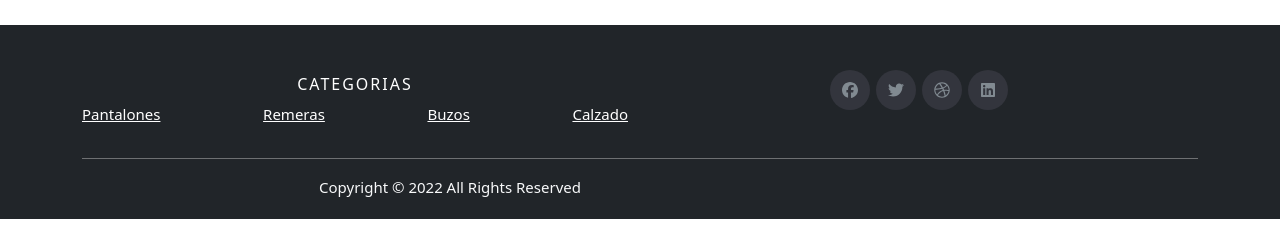
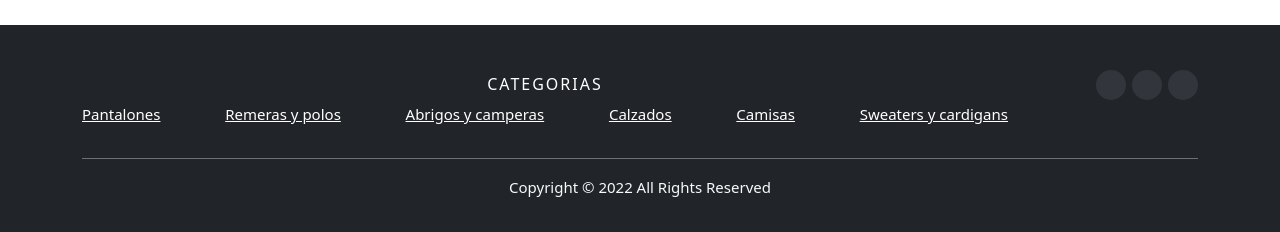
Before and after one commit to eugenia1984/reacteam, a React (Create React App) app: page / in a window 1280 px wide. Shown: the part 1251-1483 px from the top of the page. Built offline with nearby package versions, Linux system fonts and the light colour scheme.

Commit message:
modifico que tanto los links del footer como los de las redes sociales se rendericen mapeandolos

```diff
--- a/src/components/footer/Footer.jsx
+++ b/src/components/footer/Footer.jsx
@@ -1,89 +1,81 @@
 import "./footer.css";
+import { Link } from "react-router-dom";
 import { FontAwesomeIcon } from "@fortawesome/react-fontawesome";
 import {
   faTwitter,
-  faDribbble,
   faFacebook,
   faLinkedin,
 } from "@fortawesome/free-brands-svg-icons";
 
 function Footer() {
+  const categories = [
+    {
+      categoria: "Pantalones",
+      link:"pantalones"
+    },
+    {
+      categoria: "Remeras y polos",
+      link: "remeras-y-polos"
+    },
+    {
+      categoria: "Abrigos y camperas",
+      link: "abrigos-y-camperas"
+    },
+    {
+      categoria: "Calzados",
+      link: "calzados"
+    },
+    {
+      categoria: "Camisas",
+      link: "camisas"
+    },
+    {
+      categoria: "Sweaters y cardigans",
+      link: "sweaters-y-cardigans"
+    }
+  ];
+
+  const socialMedia = [
+    {
+      href: "https://github.com/VaninaWinnik/reacteam",
+      icon: {faFacebook},
+    },
+    {
+      href: "https://github.com/VaninaWinnik/reacteam",
+      icon: {faTwitter},
+    },
+    {
+      href: "https://github.com/VaninaWinnik/reacteam",
+      icon: {faLinkedin},
+    }
+  ]
   return (
     <footer className="site-footer bg-dark text-light">
       <div className="container">
         <div className="row ">
-          <div className="col-xs-6 col-md-6">
+          <div className="col-xs-12 col-sm-7 col-md-9 col-lg-10">
             <h6>Categorias</h6>
             <ul className="footer-links d-flex justify-content-between">
-              <li>
-                <a href="http://scanfcode.com/category/c-language/">
-                  Pantalones
-                </a>
+              {categories.map((categorie, index) => (
+                <li key={index}>
+                  <Link to={`/productos/${categorie.link}`}>{categorie.categoria}</Link>
                 </li>
-              <li>
-                <a href="http://scanfcode.com/category/front-end-development/">
-                  Remeras
-                </a>
-              </li>
-              <li>
-                <a href="http://scanfcode.com/category/back-end-development/">
-                  Buzos
-                </a>
-              </li>
-              <li>
-                <a href="http://scanfcode.com/category/java-programming-language/">
-                  Calzado
-                </a>
-              </li>
+              ))}
             </ul>
           </div>
-
-          <div className="col-md-4 col-sm-6 col-xs-12">
+          <div className="col-xs-12 col-sm-5 col-md-3 col-lg-2">
             <ul className="social-icons">
-              <li>
+              {socialMedia.map((media, index) => (
+                <li key={index}>
                   <a
-                  href="https://facebook.com"
+                    href={media.href}
                     target={"_blank"}
                     rel="noreferrer"
                   >
-                  <i>
-                    <FontAwesomeIcon icon={faFacebook} />
-                  </i>
+                    <i><FontAwesomeIcon icon={media.icon} /></i>
                   </a>
                 </li>
-              <li>
-                <a
-                  href="https://twitter.com"
-                  target={"_blank"}
-                  rel="noreferrer"
-                >
-                  <i>
-                    <FontAwesomeIcon icon={faTwitter} />
-                  </i>
-                </a>
-              </li>
-              <li>
-                <a
-                  href="https://dribbble.com"
-                  target={"_blank"}
-                  rel="noreferrer"
-                >
-                  <i>
-                    <FontAwesomeIcon icon={faDribbble} />
-                  </i>
-                </a>
-              </li>
-              <li>
-                <a
-                  href="https://linkedin.com"
-                  target={"_blank"}
-                  rel="noreferrer"
-                >
-                  <i>
-                    <FontAwesomeIcon icon={faLinkedin} />
-                  </i>
-                </a>
-              </li>
+              ))}
             </ul>
           </div>
         </div>
@@ -91,7 +83,7 @@ function Footer() {
       </div>
       <div className="container text-light">
         <div className="row">
-          <div className="col-md-8 col-sm-6 col-xs-12">
+          <div className="col-xs-12 col-sm-6 col-md-8 mx-auto">
             <p className="copyright-text">
               Copyright &copy; 2022 All Rights Reserved
             </p>
--- a/src/components/footer/footer.css
+++ b/src/components/footer/footer.css
@@ -63,17 +63,13 @@
 }
 
 .site-footer .social-icons a {
-    width: 40px;
-    height: 40px;
-    line-height: 40px;
+    width: 30px;
+    height: 30px;
+    line-height: 30px;
     margin-left: 6px;
     margin-right: 0;
     border-radius: 100%;
     background-color: #33353d
-}
-
-.copyright-text {
-    margin: 0
 }
 
 @media (max-width:991px) {
```
Lines whose indentation alone changed are shown as unchanged.
